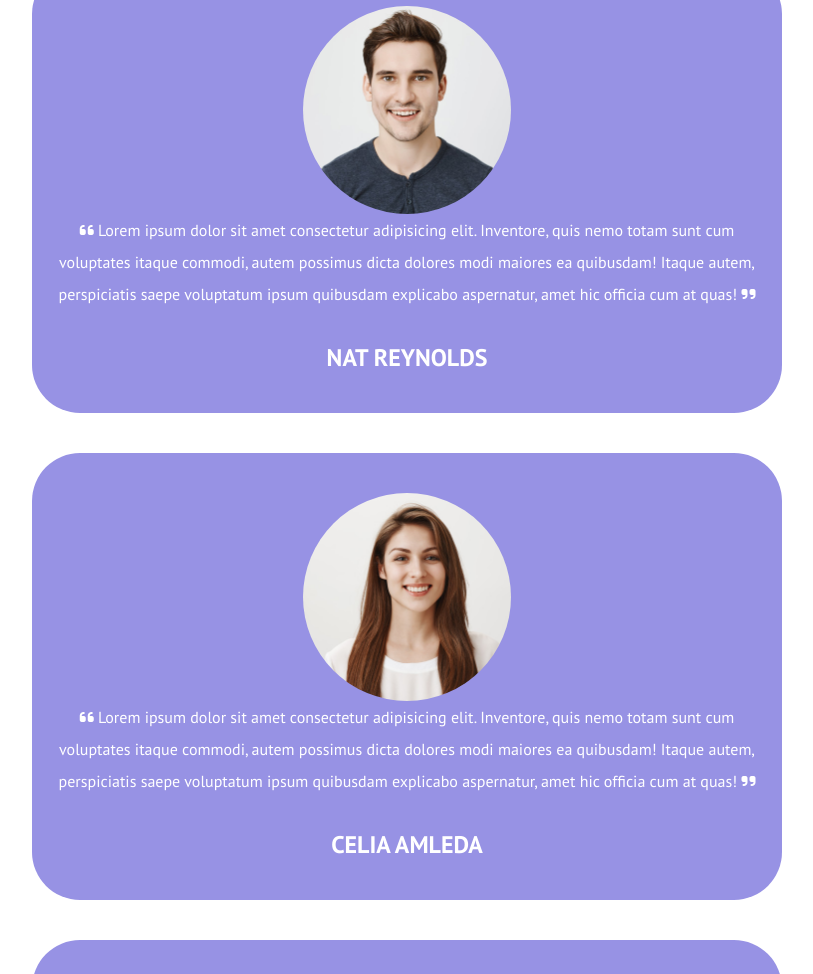
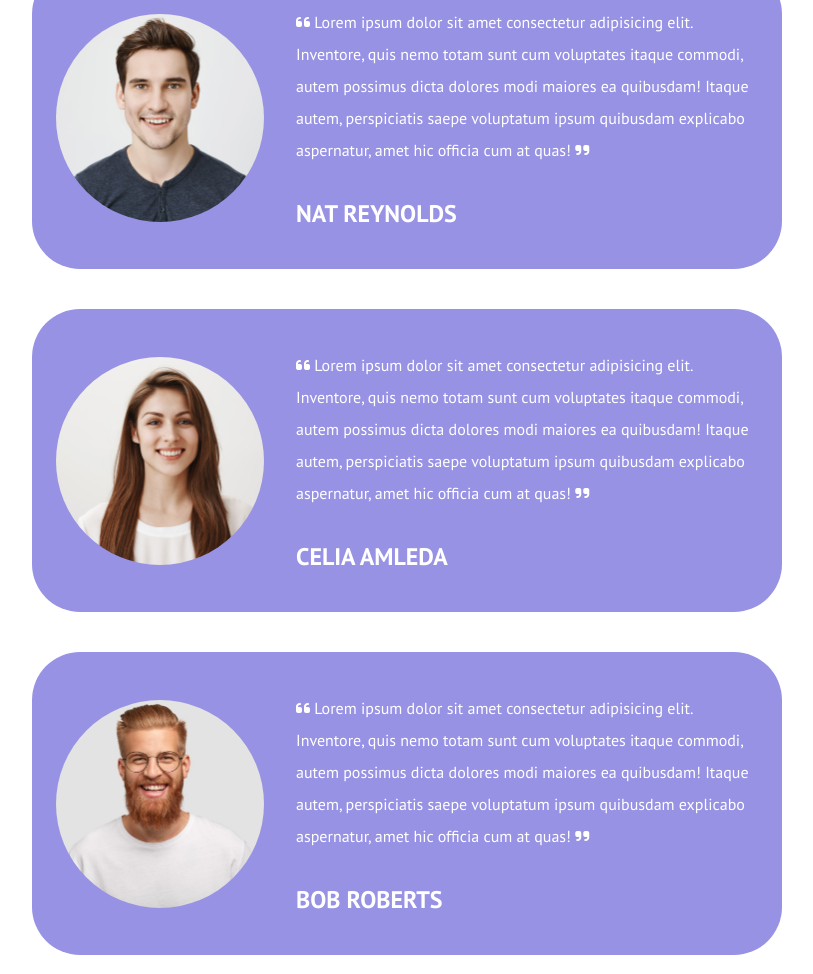
Before and after one commit to leonardopozzan/htmlcss-responsive-layout, a plain HTML site: page index.html in a window 1280 px wide. Shown: the part 3639-4613 px from the top of the page, without its empty margins (233-1046 px from the left). Drawn offline with Linux system fonts and the light colour scheme.

Commit message:
testimonials-tablet-view

```diff
--- a/css/style.css
+++ b/css/style.css
@@ -223,8 +223,10 @@ footer{
     .container{
         max-width: 750px;
     }
+    .flex_md{
+        display: flex;
+    }
     #intro .cards{
-        display: flex;
         flex-wrap: wrap;
         margin-left: -0.75rem;
         margin-right: -0.75rem;
@@ -243,4 +245,13 @@ footer{
         width: 65%;
         margin: 0;
     }
+    #testimonials .img_box{
+        margin-right: 2rem;
+    }
+    #testimonials .speech_box{
+        width: calc(100% - 15rem);
+        text-align: left;
+    }
+
+
 }
--- a/index.html
+++ b/index.html
@@ -39,7 +39,7 @@
         <!-- sezione introduttiva -->
         <section id="intro" class="margin_bottom_6rem">
             <div class="container">
-                <div class="cards">
+                <div class="cards flex_md">
                     <div class="card">
                         <h3 class="padd_bottom_2rem">Get a demo application</h3>
                         <p class="padd_bottom_2rem">Lorem ipsum dolor sit amet, consectetur adipisicing elit. Suscipit labore animi tempore, perferendis neque voluptate unde consectetur dolore accusamus necessitatibus?</p>
@@ -96,23 +96,23 @@
                     <p class="padd_bottom_2rem">Lorem, ipsum dolor sit amet consectetur adipisicing elit. Nisi pariatur nihil quibusdam possimus suscipit hic quaerat corporis, sit nobis ratione.</p>
                 </div>
                 <div class="cards">
-                    <div class="card txt_white bg_purple">
+                    <div class="card txt_white bg_purple flex_md">
                         <div class="img_box im1"></div>
-                        <div>
+                        <div class="speech_box">
                             <p class="padd_bottom_2rem"><i class="fa-solid fa-quote-left"></i>&nbsp;Lorem ipsum dolor sit amet consectetur adipisicing elit. Inventore, quis nemo totam sunt cum voluptates itaque commodi, autem possimus dicta dolores modi maiores ea quibusdam! Itaque autem, perspiciatis saepe voluptatum ipsum quibusdam explicabo aspernatur, amet hic officia cum at quas!&nbsp;<i class="fa-solid fa-quote-right"></i></p>
                             <span class="name">nat reynolds</span>
                         </div>
                     </div>
-                    <div class="card txt_white bg_purple">
+                    <div class="card txt_white bg_purple flex_md">
                         <div class="img_box im2"></div>
-                        <div>
+                        <div class="speech_box">
                             <p class="padd_bottom_2rem"><i class="fa-solid fa-quote-left"></i>&nbsp;Lorem ipsum dolor sit amet consectetur adipisicing elit. Inventore, quis nemo totam sunt cum voluptates itaque commodi, autem possimus dicta dolores modi maiores ea quibusdam! Itaque autem, perspiciatis saepe voluptatum ipsum quibusdam explicabo aspernatur, amet hic officia cum at quas!&nbsp;<i class="fa-solid fa-quote-right"></i></p>
                             <span class="name">celia amleda</span>
                         </div>
                     </div>
-                    <div class="card txt_white bg_purple">
+                    <div class="card txt_white bg_purple flex_md">
                         <div class="img_box im3"></div>
-                        <div>
+                        <div class="speech_box">
                             <p class="padd_bottom_2rem"><i class="fa-solid fa-quote-left"></i>&nbsp;Lorem ipsum dolor sit amet consectetur adipisicing elit. Inventore, quis nemo totam sunt cum voluptates itaque commodi, autem possimus dicta dolores modi maiores ea quibusdam! Itaque autem, perspiciatis saepe voluptatum ipsum quibusdam explicabo aspernatur, amet hic officia cum at quas!&nbsp;<i class="fa-solid fa-quote-right"></i></p>
                             <span class="name">bob roberts</span>
                         </div>
```
